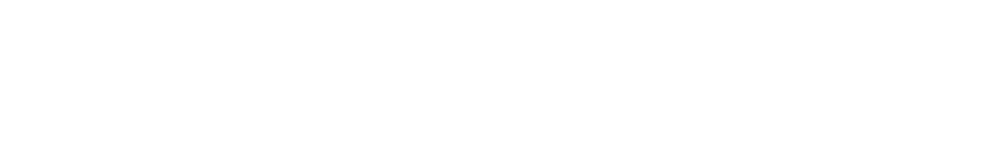
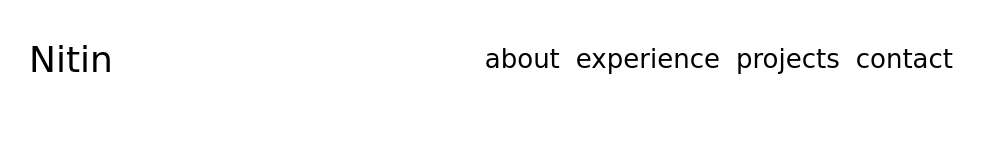
Before and after one commit to nitinshrikoti/Portfolio, a plain HTML site: page index.html in a window 1280 px wide. Shown: the whole page, without its empty margins (149-1133 px from the left). Drawn offline with Linux system fonts and the light colour scheme; a web font is replaced by a local one.

Commit message:
Starting navbar

```diff
--- a/assets/styles/style.css
+++ b/assets/styles/style.css
@@ -8,12 +8,17 @@
   --fw-reg: 400;
   --fw-bold: 700;
 
+  --fs-1: 3rem;
+  --fs-2: 2.25rem;
+  --fs-3: 1.625rem;
+  --fs-4: 1.25rem;
+  --fs-body: 1rem;
+
   --clr-light: #fff;
   --clr-text: #000000;
   --clr-accent: #f0f0f0;
   --clr-org: #db3317;
 
-  --fs-body: 1rem;
 }
 
 /* ------------------- */
@@ -42,6 +47,14 @@
   border: 0;
 }
 
+a {
+  transition: all 300ms ease;
+  -webkit-transition: all 300ms ease;
+  -moz-transition: all 300ms ease;
+  -ms-transition: all 300ms ease;
+  -o-transition: all 300ms ease;
+}
+
 /* ------------------- */
 /* General Styles      */
 /* ------------------- */
@@ -49,6 +62,30 @@
 body {
   background-color: var(--clr-light);
   color: var(--clr-text);
-  font-family: var(--ff-ramaraja-reg);
+  font-family: var(--ff-glassAntiqua-reg);
   font-size: var(--fs-body);
 }
+
+/* Navbar */
+
+.navbar {
+  height: 15vh;
+  justify-content: space-around;
+  align-items: center;
+}
+
+.nav-links a {
+  font-size: var(--fs-3);
+}
+
+.nav-links a:hover {
+  color: var(--clr-org);
+  text-decoration: underline;
+  text-decoration-color: var(--clr-org);
+  -moz-text-decoration-color: var(--clr-org);
+}
+
+.logo {
+  font-size: var(--fs-2);
+  cursor: default;
+}
--- a/index.html
+++ b/index.html
@@ -25,5 +25,18 @@
 
     <title>shrikotiNitin</title>
   </head>
-  <body></body>
+  <body>
+    <nav class="navbar flex">
+      <div class="logo">Nitin</div>
+      <div>
+        <ul class="nav-links flex" role="list">
+          <li><a href="#about">about</a></li>
+          <li><a href="#experience">experience</a></li>
+          <li><a href="#projects">projects</a></li>
+          <li><a href="#contact">contact</a></li>
+        </ul>
+      </div>
+
+    </nav>
+  </body>
 </html>
```
Also changed, not shown: assets/images/arrow.png (added), assets/images/checkmark.png (added), assets/images/education.png (added), assets/images/email.png (added), assets/images/experience.png (added), assets/images/github.png (added), assets/images/linkedin.png (added), assets/images/project-1.png (added), assets/images/project-2.png (added), assets/images/project-3.png (added), 1 other file.
